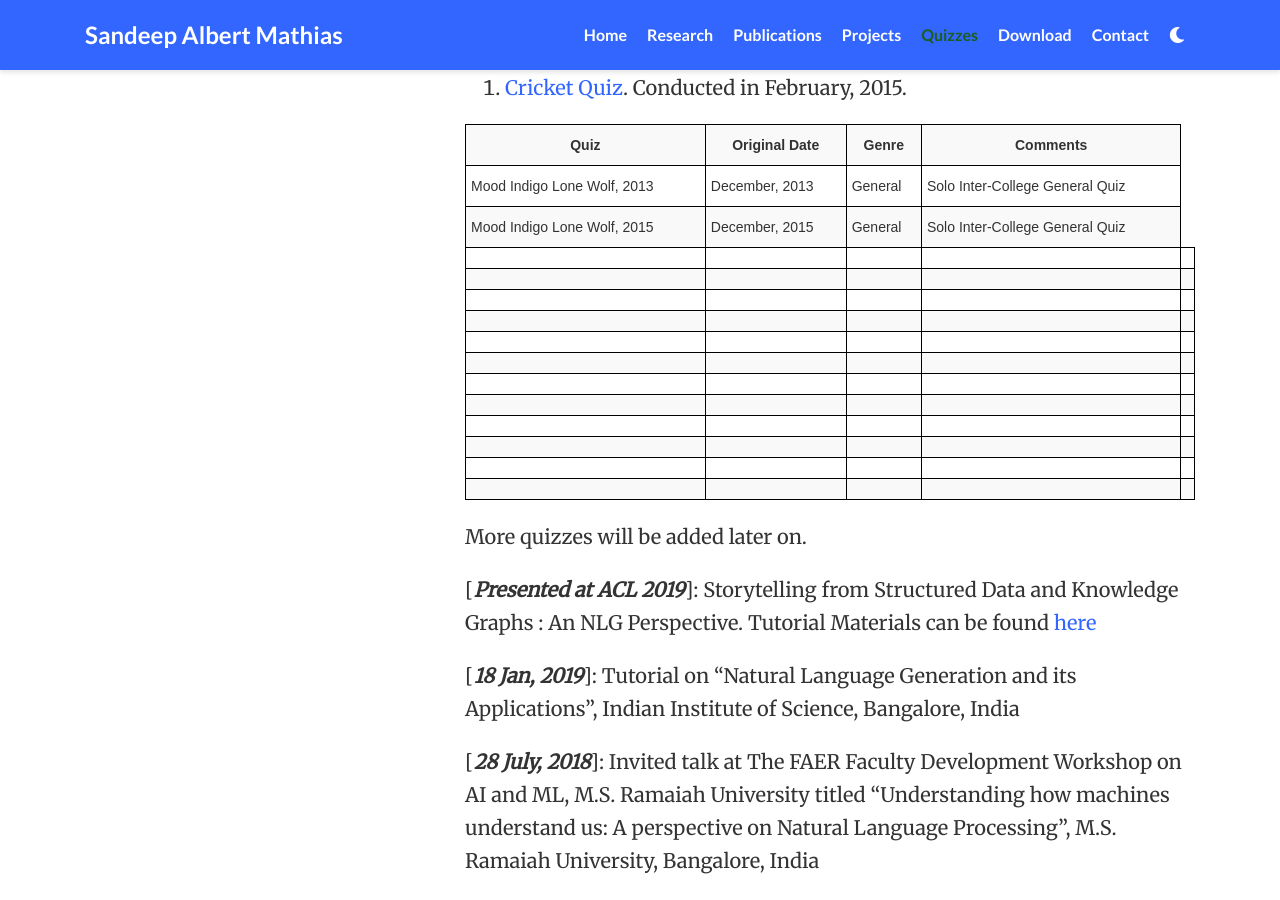
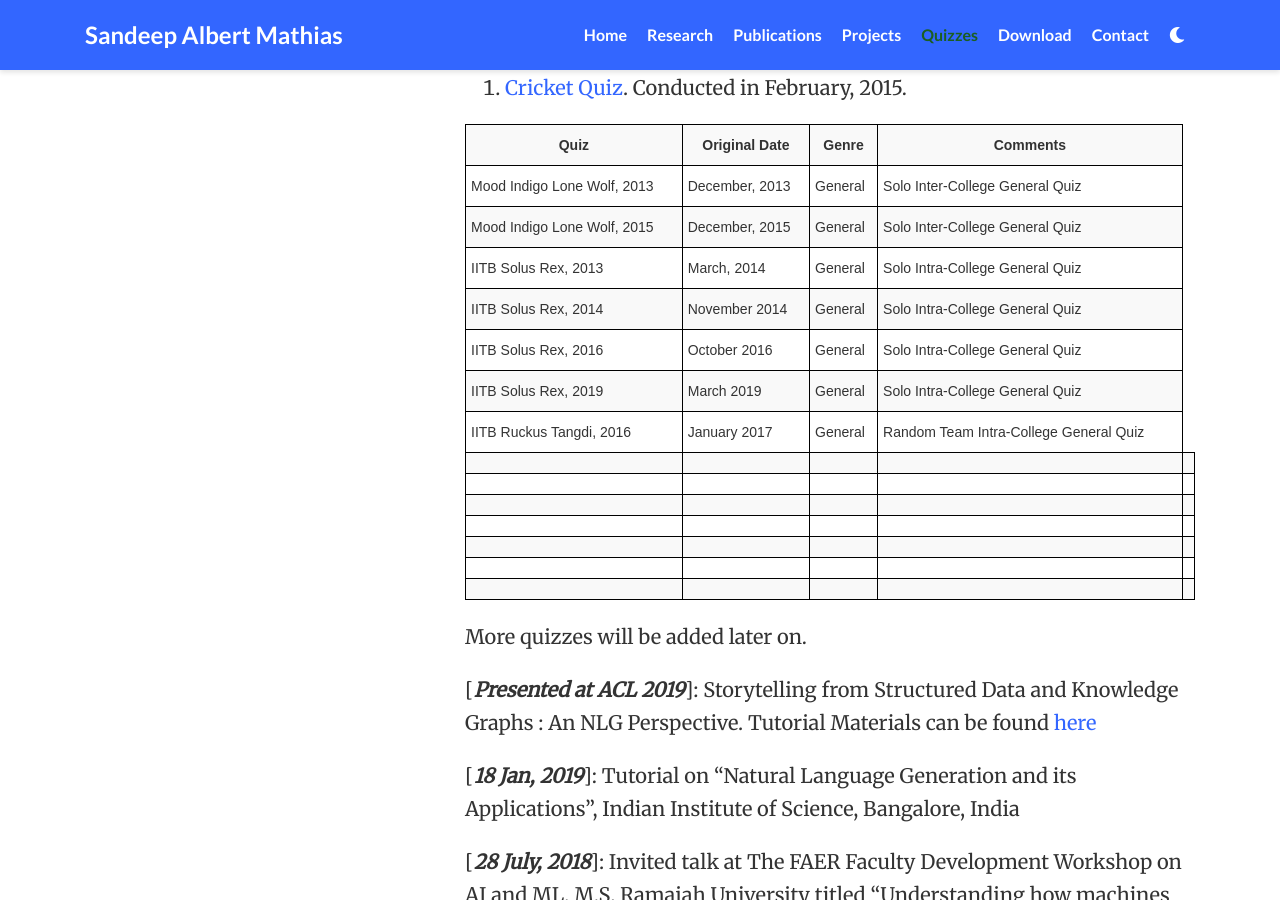
Before and after one commit to lwsam/lwsam.github.io, a Jekyll site: the page index.html, which Jekyll copies as it is, in a window 1280 px wide and 900 px high, scrolled down 3804 px. Built offline with Jekyll 4.4.1, drawn with Linux system fonts in a browser that asks for light colours; nearby versions of some CDN libraries; Markdown is read by kramdown in place of the engine named in the settings; a style sheet for code colours, icons or effects is not loaded.

Commit message:
Update index.html

```diff
--- a/index.html
+++ b/index.html
@@ -317,39 +317,34 @@
     <td class="tg-0lax">Solo Inter-College General Quiz</td>
   </tr>
   <tr>
-    <td class="tg-0lax"></td>
-    <td class="tg-0lax"></td>
-    <td class="tg-0lax"></td>
-    <td class="tg-0lax"></td>
-    <td class="tg-0lax"></td>
+    <td class="tg-0lax">IITB Solus Rex, 2013</td>
+    <td class="tg-0lax">March, 2014</td>
+    <td class="tg-0lax">General</td>
+    <td class="tg-0lax">Solo Intra-College General Quiz</td>
   </tr>
   <tr>
-    <td class="tg-0lax"></td>
-    <td class="tg-0lax"></td>
-    <td class="tg-0lax"></td>
-    <td class="tg-0lax"></td>
-    <td class="tg-0lax"></td>
+    <td class="tg-0lax">IITB Solus Rex, 2014</td>
+    <td class="tg-0lax">November 2014</td>
+    <td class="tg-0lax">General</td>
+    <td class="tg-0lax">Solo Intra-College General Quiz</td>
   </tr>
   <tr>
-    <td class="tg-0lax"></td>
-    <td class="tg-0lax"></td>
-    <td class="tg-0lax"></td>
-    <td class="tg-0lax"></td>
-    <td class="tg-0lax"></td>
+    <td class="tg-0lax">IITB Solus Rex, 2016</td>
+    <td class="tg-0lax">October 2016</td>
+    <td class="tg-0lax">General</td>
+    <td class="tg-0lax">Solo Intra-College General Quiz</td>
   </tr>
   <tr>
-    <td class="tg-0lax"></td>
-    <td class="tg-0lax"></td>
-    <td class="tg-0lax"></td>
-    <td class="tg-0lax"></td>
-    <td class="tg-0lax"></td>
+    <td class="tg-0lax">IITB Solus Rex, 2019</td>
+    <td class="tg-0lax">March 2019</td>
+    <td class="tg-0lax">General</td>
+    <td class="tg-0lax">Solo Intra-College General Quiz</td>
   </tr>
   <tr>
-    <td class="tg-0lax"></td>
-    <td class="tg-0lax"></td>
-    <td class="tg-0lax"></td>
-    <td class="tg-0lax"></td>
-    <td class="tg-0lax"></td>
+    <td class="tg-0lax">IITB Ruckus Tangdi, 2016</td>
+    <td class="tg-0lax">January 2017</td>
+    <td class="tg-0lax">General</td>
+    <td class="tg-0lax">Random Team Intra-College General Quiz</td>
   </tr>
   <tr>
     <td class="tg-0lax"></td>
```
